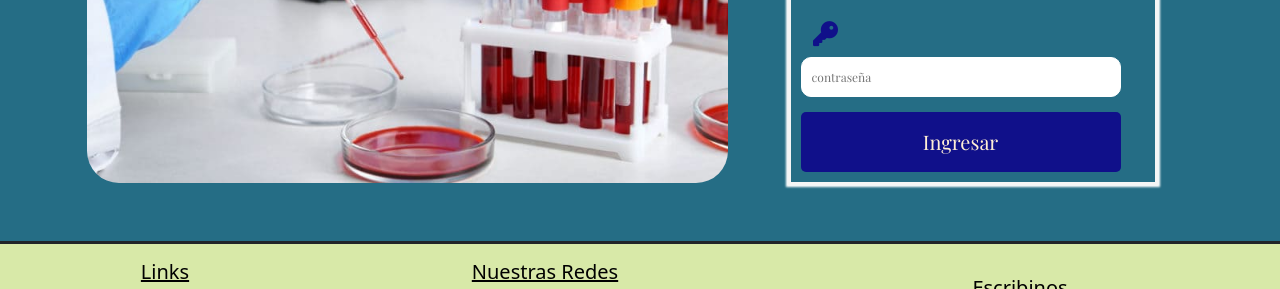
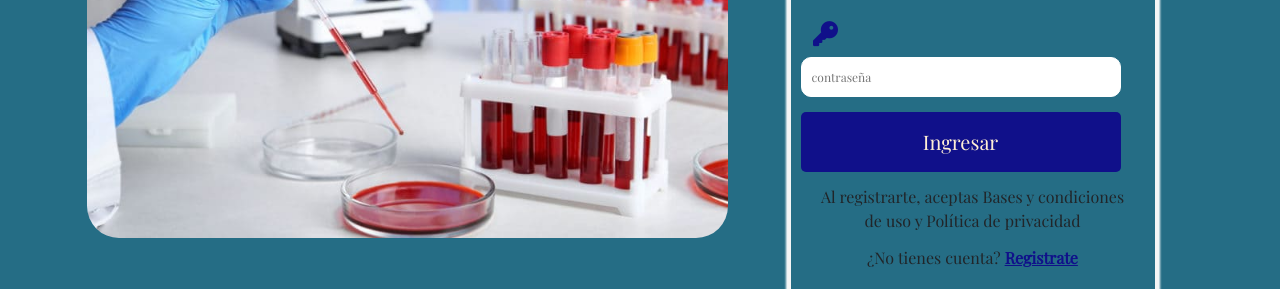
Before and after one commit to LucianoEstrella02/proyect-coder, a plain HTML site: page pages/ingresar.html in a window 1280 px wide. Shown: the part 385-674 px from the top of the page. Drawn offline with nearby package versions, Linux system fonts and the light colour scheme; some packages are replaced by stand-ins of ours; a script that the page names is missing.

Commit message:
arreglos js-html

```diff
--- a/pages/ingresar.html
+++ b/pages/ingresar.html
@@ -74,11 +74,15 @@
                                 <label for="password"><i class="fa-solid fa-key icon"></i></label>
                                 <input class="input-contenedor" name="password" placeholder="contraseña" id="contrasena" type="password">
 
-                        <input id="ingresando" class="button btn btn-primary" type="submit" value="Ingresar">
+                                <input id="ingresando" class="button btn btn-primary" type="submit" value="Ingresar">
+
+                                <p class="textoIngreso">Al registrarte, aceptas Bases y condiciones de uso y Política de privacidad</p>
+                            <p class="textoIngreso">¿No tienes cuenta? <a class="linkIngreso" href="./registro.html">Registrate</a></p>
                     </form>
                     <div id="notificacionPaciente">
                         <h2 id="confirmacionPaciente"></h2>
                     </div>
+
 
 
 
```
Also changed, not shown: pages/registro.html (+1 -1 lines).
